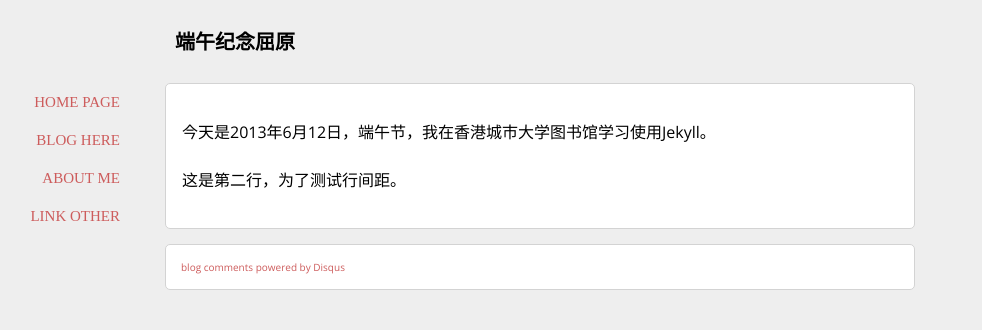
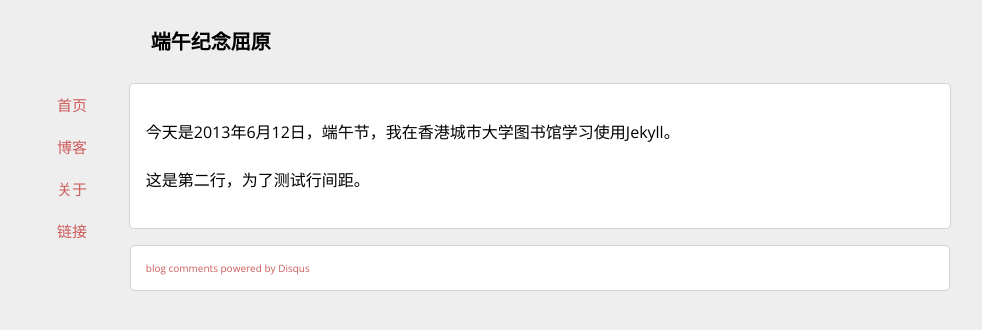
Before and after one commit to chuer/chuer.github.io, a Jekyll site: the page built from _posts/2013-06-12-Dragon-Boat-Festival.md, in a window 1280 px wide. Shown: the top 330 px of the page, without its empty margins (100-1082 px from the left). Built offline with Jekyll 4.4.1, drawn with Linux system fonts in a browser that asks for light colours; some web fonts are replaced; comment, search, counter and statistics services are not loaded.

Commit message:
modified

```diff
--- a/_layouts/default.html
+++ b/_layouts/default.html
@@ -10,10 +10,10 @@
 	<div id="main">
 		<header class="topbar"><h1>{{ page.title }}</h1></header>
 		<nav class="slidebar">
-			<span><a title="home" href="{{ BASE_PATH }}/">Home page</a></span>
-			<span><a title="archive" href="{{ BASE_PATH }}/blog.html">Blog here</a></span>
-			<span><a title="home" href="{{ BASE_PATH }}/about.html">About me</a></span>
-			<span><a title="home" href="{{ BASE_PATH }}/link.html">Link other</a></span>
+			<span><a title="home" href="{{ BASE_PATH }}/">首页</a></span>
+			<span><a title="archive" href="{{ BASE_PATH }}/blog.html">博客</a></span>
+			<span><a title="home" href="{{ BASE_PATH }}/about.html">关于</a></span>
+			<span><a title="home" href="{{ BASE_PATH }}/link.html">链接</a></span>
 		</nav>
 		{{ content }}
 	</div>
--- a/assets/css/basic.css
+++ b/assets/css/basic.css
@@ -8,13 +8,13 @@
 * -------------------- */
 
 /* ------- 字体 -------*/
-@import url(http://fonts.googleapis.com/css?family=Open+Sans);
-@import url(http://fonts.googleapis.com/css?family=Happy+Monkey);
+@import url(http://fonts.googleapis.com/css?family=Open+Sans:300italic,400,700,600);
+@import url(http://fonts.googleapis.com/css?family=Galdeano);
 
 /* ------- 基本风格 ------- */
 body {
 	font-size: 10px;
-	font-family: 'Open Sans', sans-serif;
+	font-family: 'Galdeano', 'Open Sans', sans-serif;
 	background-color: rgb(238, 238, 238);
 }
 
@@ -33,7 +33,7 @@ a:hover {
 
 /* 头像 */
 img.portrait{
-	height: 12em;
+	height: 10em;
 	width: 10em;
 	border-radius: 100%;
 	float: right;
@@ -42,30 +42,28 @@ img.portrait{
 /* 结构布局 */
 #main {
 	margin: auto;
-	width: 750px;
+	width: 99%;
 }
 
 header.topbar {
 	padding: .5em 0 0 1em;
 	text-align: left;
-	margin-bottom: 1em;
 	height: 6em;
 }
 
-nav.slidebar {
+.slidebar {
 	font-size: 1.5em;
-	font-family: 'Happy Monkey', serif;
+	font-family: 'Galdeano', 'Open Sans', serif;
 	text-transform: uppercase;
-	width: 10em;
-	margin-left: -12em;
+	width: 15%;
 	text-align: right;
 	float: left;
 }
-nav a {
+.slidebar a {
 	display: block;
 	padding: .7em 1em;
 }
-nav a:hover {
+.slidebar a:hover {
 	background-color: #696969;
 	color: #00FFFF;
 	-webkit-transition:color .2s linear;
@@ -81,11 +79,17 @@ nav a:hover {
 }
 
 .comments {
-	margin-top: 1.5em;
 	border: 1px solid lightGray;
 	background-color: white;
 	border-radius: 5px;
 	padding: 1.5em;
 }
 
+.topbar, .comments, .content {
+	width: 63%;
+	margin-left: auto;
+	margin-right: auto;
+	margin-bottom: 1em;
+}
+
 /* ------- 临时风格 ------- */
--- a/index.html
+++ b/index.html
@@ -4,7 +4,7 @@ title: Home
 ---
 {% include JB/setup %}
 
-<img class="portrait" src="{{ ASSET_PATH }}/pic/portrait.jpg"/>
+<img class="portrait" src="{{ ASSET_PATH }}/pic/portrait.png"/>
 我是薛丑丑，来自美丽的福建小岛-平潭。<br>
 金耳朵，打死你打死你打死你！！！<br>
 不过，无论如何，我还是要嫁到很远的小山村去的。<br>
```
Also changed, not shown: assets/pic/portrait.jpg (deleted), 1 other file.
